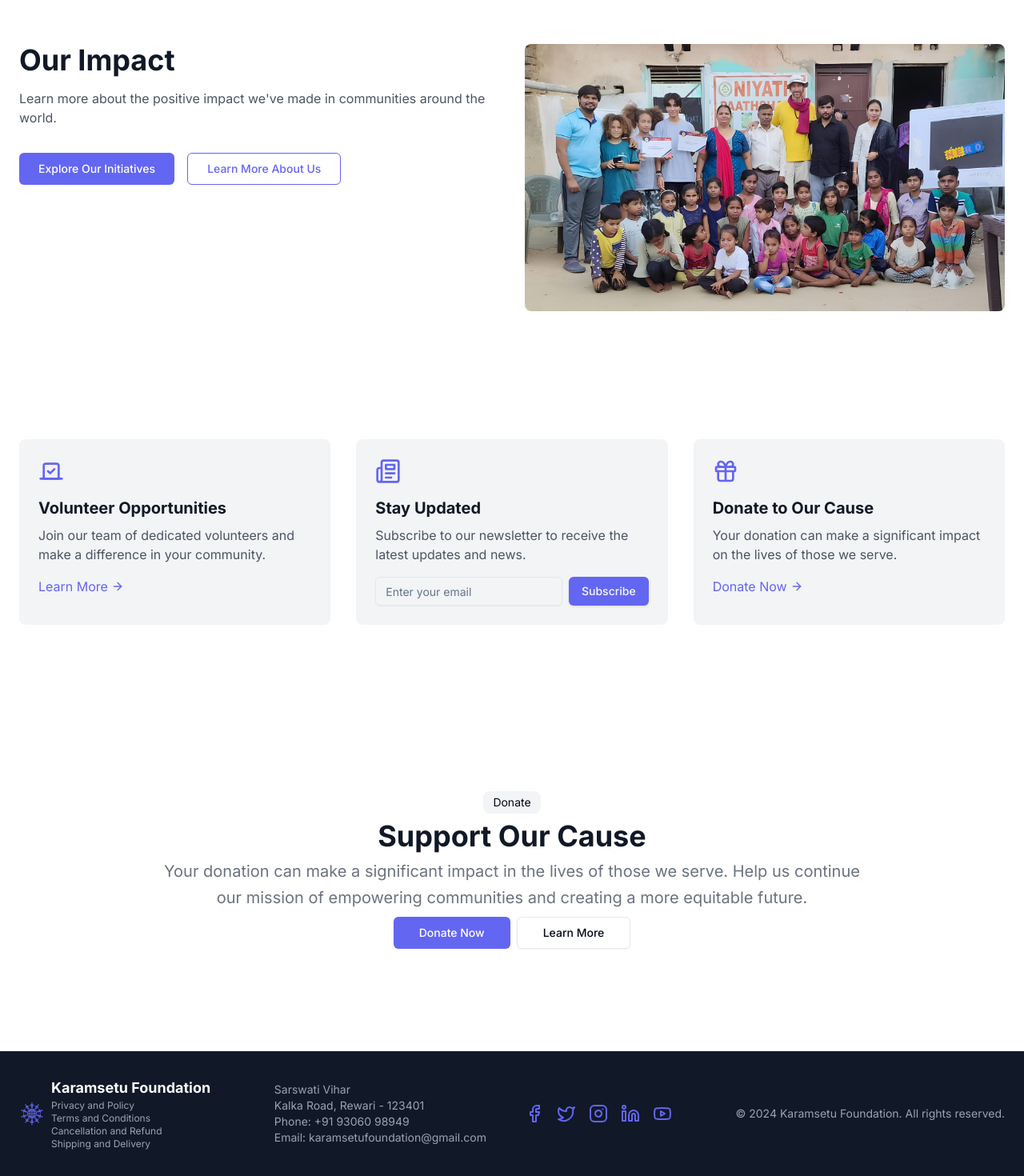
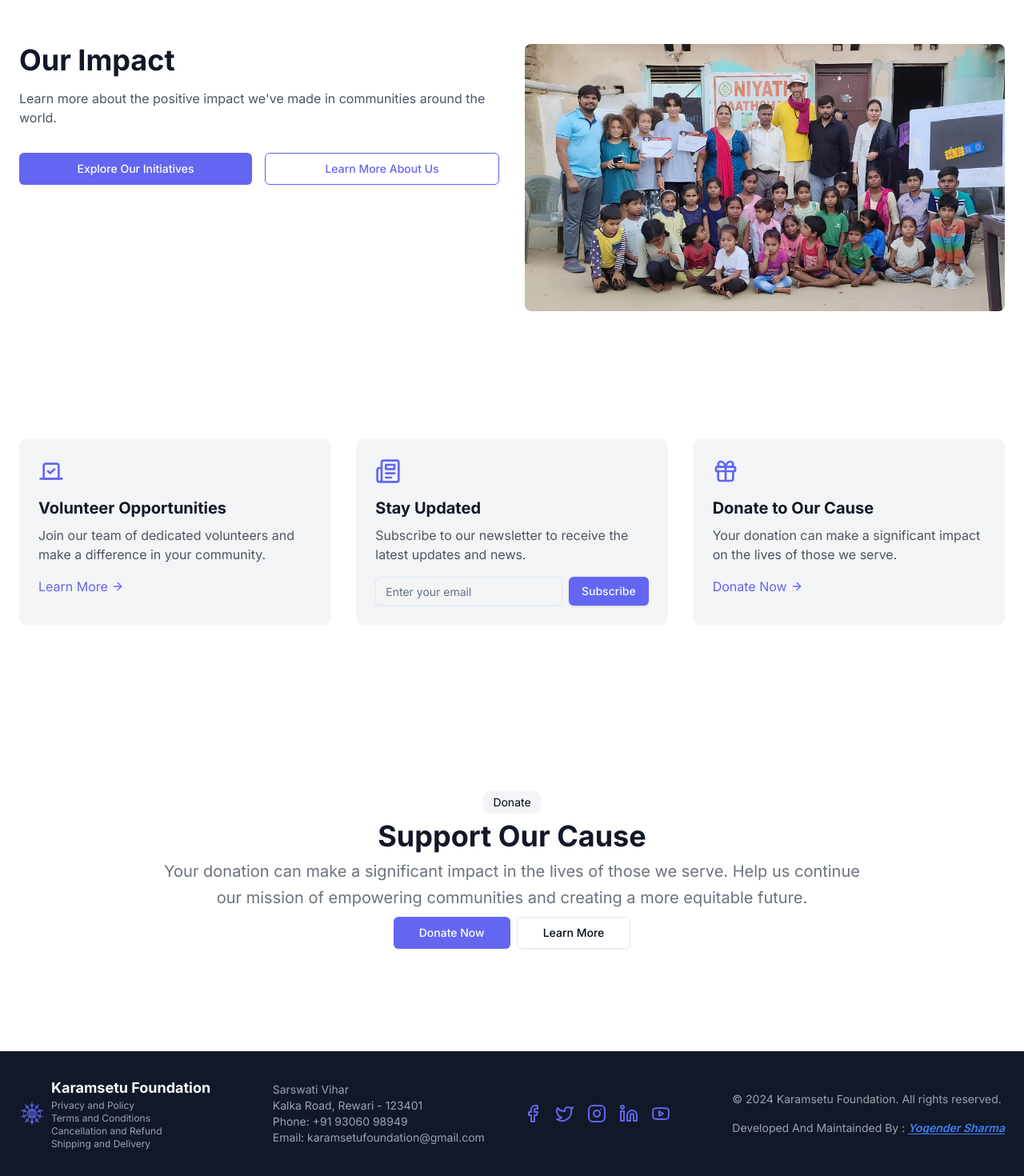
Before and after one commit to Karamsetufoundation/karamsetu-foundation, a Next.js app: page / in a window 1280 px wide. Shown: the part 1063-2533 px from the top of the page at 80% size. Built offline with nearby package versions, Linux system fonts and the light colour scheme.

Commit message:
credites to the developer(myself)

```diff
--- a/src/app/page.js
+++ b/src/app/page.js
@@ -108,14 +108,14 @@ export default function Home() {
               <div className="mt-8 flex gap-4">
                 <Link
                   href="/initiatives"
-                  className="inline-flex h-10 items-center justify-center rounded-md bg-indigo-500 px-6 text-sm font-medium text-white shadow-sm transition-colors hover:bg-indigo-600 focus:outline-none focus:ring-2 focus:ring-indigo-500 focus:ring-offset-2 dark:bg-indigo-600 dark:hover:bg-indigo-700 dark:focus:ring-indigo-700"
+                  className="flex-1 inline-flex h-10 items-center justify-center rounded-md bg-indigo-500 sm:px-6 text-sm font-medium text-white shadow-sm transition-colors hover:bg-indigo-600 focus:outline-none focus:ring-2 focus:ring-indigo-500 focus:ring-offset-2 dark:bg-indigo-600 dark:hover:bg-indigo-700 dark:focus:ring-indigo-700"
                   prefetch={false}
                 >
                   Explore Our Initiatives
                 </Link>
                 <Link
                   href="/about"
-                  className="inline-flex h-10 items-center justify-center rounded-md border border-indigo-500 bg-white px-6 text-sm font-medium text-indigo-500 shadow-sm transition-colors hover:bg-indigo-50 focus:outline-none focus:ring-2 focus:ring-indigo-500 focus:ring-offset-2 dark:border-indigo-600 dark:bg-gray-950 dark:text-indigo-600 dark:hover:bg-indigo-700/10 dark:focus:ring-indigo-700"
+                  className="flex-1 inline-flex h-10 items-center justify-center rounded-md border border-indigo-500 bg-white sm:px-6 text-sm font-medium text-indigo-500 shadow-sm transition-colors hover:bg-indigo-50 focus:outline-none focus:ring-2 focus:ring-indigo-500 focus:ring-offset-2 dark:border-indigo-600 dark:bg-gray-950 dark:text-indigo-600 dark:hover:bg-indigo-700/10 dark:focus:ring-indigo-700"
                   prefetch={false}
                 >
                   Learn More About Us
--- a/src/components/component/footer.jsx
+++ b/src/components/component/footer.jsx
@@ -97,9 +97,21 @@ const Footer = () => {
               </Link>
             </div>
           </div>
-          <p className="text-sm">
-            &copy; {currentYear} Karamsetu Foundation. All rights reserved.
-          </p>
+          <div className="flex flex-col gap-4">
+            <p className="text-sm">
+              &copy; {currentYear} Karamsetu Foundation. All rights reserved.
+            </p>
+            <p className="text-sm ">
+              Developed And Maintainded By :{" "}
+              <Link
+              target="_blank"
+                href="https://www.linkedin.com/in/yog-ender/"
+                className="text-blue-500 font-semibold italic underline underline-offset-2"
+              >
+                Yogender Sharma
+              </Link>
+            </p>
+          </div>
         </div>
       </div>
     </footer>
--- a/src/components/component/navbar.jsx
+++ b/src/components/component/navbar.jsx
@@ -57,38 +57,55 @@ export function Navbar() {
                 <MenuIcon className="h-6 w-6 text-gray-600 dark:text-gray-400" />
               </Button>
             </SheetTrigger>
-            <SheetContent className="w-64" side="right">
-              <div className="flex flex-col items-start gap-4 p-4">
+            <SheetContent
+              className="w-64 flex flex-col justify-between"
+              side="right"
+            >
+              <div className="flex flex-col items-start gap-4 px-0 py-10">
                 <Link
                   className="text-gray-600 hover:text-gray-900 dark:text-gray-400 dark:hover:text-gray-50"
                   href="/"
                 >
-                  Home
+                  <SheetTrigger>Home</SheetTrigger>
                 </Link>
                 <Link
                   className="text-gray-600 hover:text-gray-900 dark:text-gray-400 dark:hover:text-gray-50"
                   href="/about"
                 >
-                  About
+                  <SheetTrigger>About</SheetTrigger>
                 </Link>
                 <Link
                   className="text-gray-600 hover:text-gray-900 dark:text-gray-400 dark:hover:text-gray-50"
                   href="/initiatives"
                 >
-                  Initiatives
+                  <SheetTrigger>Initiatives</SheetTrigger>
                 </Link>
                 <Link
                   className="text-gray-600 hover:text-gray-900 dark:text-gray-400 dark:hover:text-gray-50"
                   href="/contact"
                 >
-                  Contact
+                  <SheetTrigger>Contact Us</SheetTrigger>
                 </Link>
+              </div>
+              <div className=" space-y-5">
+                <SheetTrigger asChild>
                   <Link
                     className="inline-flex h-9 w-full items-center justify-center rounded-md bg-indigo-500 px-4 text-sm font-medium text-white shadow-sm transition-colors hover:bg-indigo-600 focus:outline-none focus:ring-2 focus:ring-indigo-500 focus:ring-offset-2 dark:bg-indigo-600 dark:hover:bg-indigo-700 dark:focus:ring-indigo-700"
                     href="/donate"
                   >
                     Donate
                   </Link>
+                </SheetTrigger>{" "}
+                <p className="text-sm ">
+                  Developed And Maintainded By :{" "}
+                  <Link
+                    target="_blank"
+                    href="https://www.linkedin.com/in/yog-ender/"
+                    className="text-blue-500 font-semibold italic underline underline-offset-2"
+                  >
+                    Yogender Sharma
+                  </Link>
+                </p>
               </div>
             </SheetContent>
           </Sheet>
```
Lines whose indentation alone changed are shown as unchanged.
